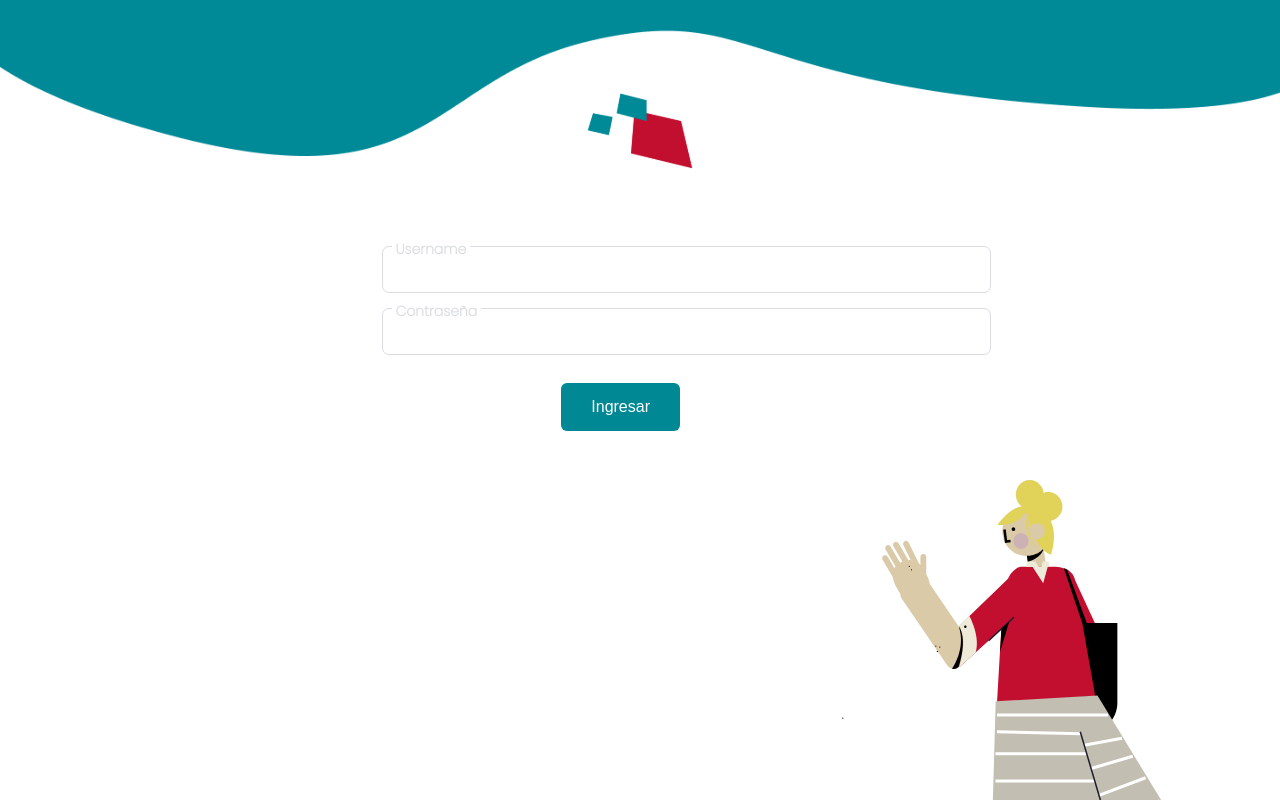
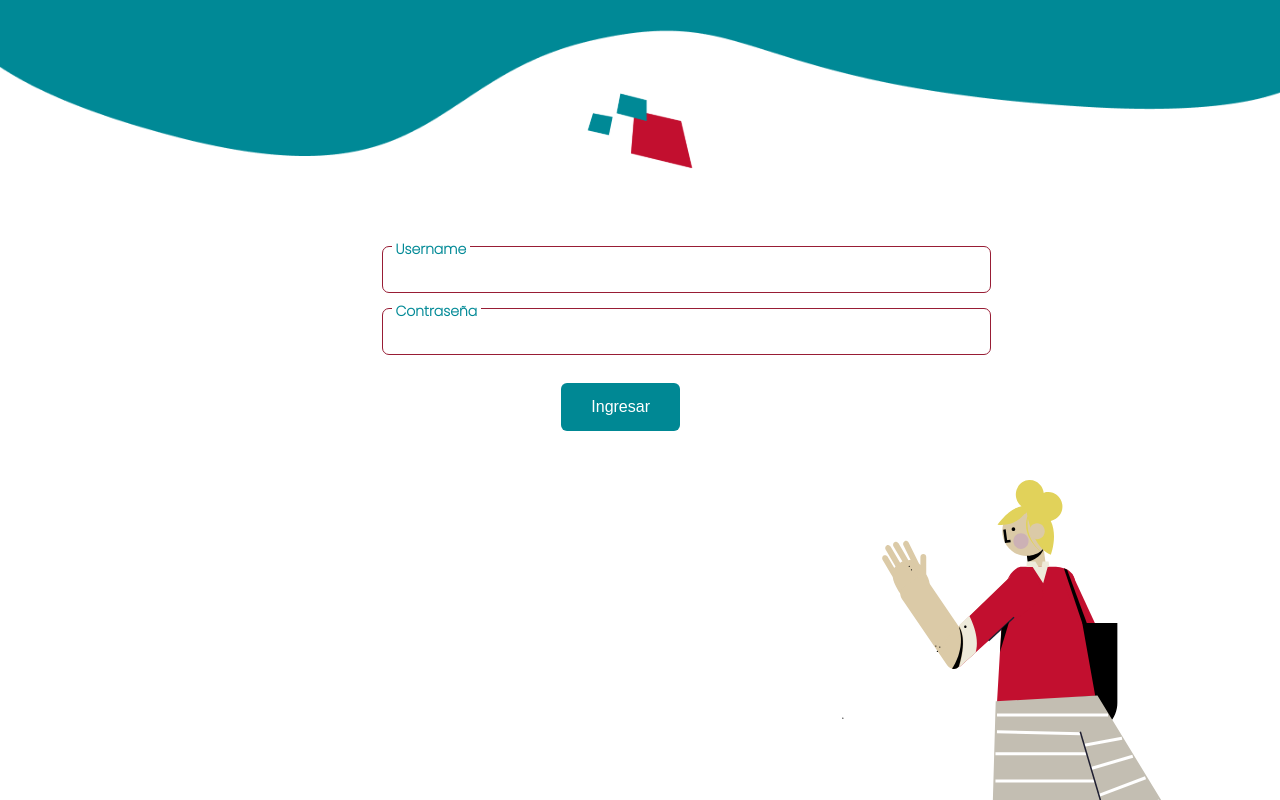
Before and after one commit to tereytere/front_intress, a React (Create React App) app: page / in a window 1280 px wide. Shown: the top 800 px of the page. Built offline with nearby package versions, Linux system fonts and the light colour scheme.

Commit message:
color css

```diff
--- a/src/styles/css/main.css
+++ b/src/styles/css/main.css
@@ -60,7 +60,7 @@ div .principalPage .box-fichaje form .inputContainer .boxes {
   left: -150px;
   height: 100%;
   width: 100%;
-  border: 1px solid #DADCE0;
+  border: 1px solid #981D35;
   border-radius: 7px;
   font-size: 16px;
   padding: 0 20px;
@@ -72,12 +72,12 @@ div .principalPage .box-fichaje form .inputContainer .boxes:focus + .subtitle {
   top: -7px;
   left: 3px;
   z-index: 10;
-  font-size: 14px;
+  font-size: 16px;
   font-weight: 600;
-  color: #1C1B1F;
+  color: #008996;
 }
 div .principalPage .box-fichaje form .inputContainer .boxes:focus {
-  border: 2px solid #1C1B1F;
+  border: 3px solid #981D35;
 }
 div .principalPage .box-fichaje form .inputContainer .boxes:not(:-moz-placeholder-shown) + .subtitle {
   top: -7px;
@@ -99,7 +99,7 @@ div .principalPage .box-fichaje form .inputContainer .subtitle {
   left: 0px;
   padding: 0 4px;
   background-color: white;
-  color: #DADCE0;
+  color: #008996;
   font-size: 16px;
   transition: 0.5s;
   z-index: 0;
```
